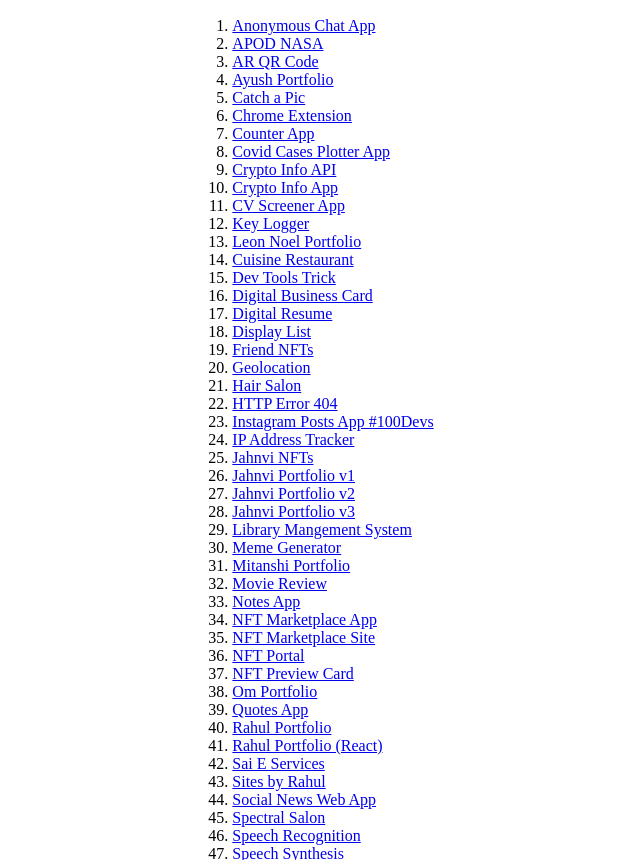
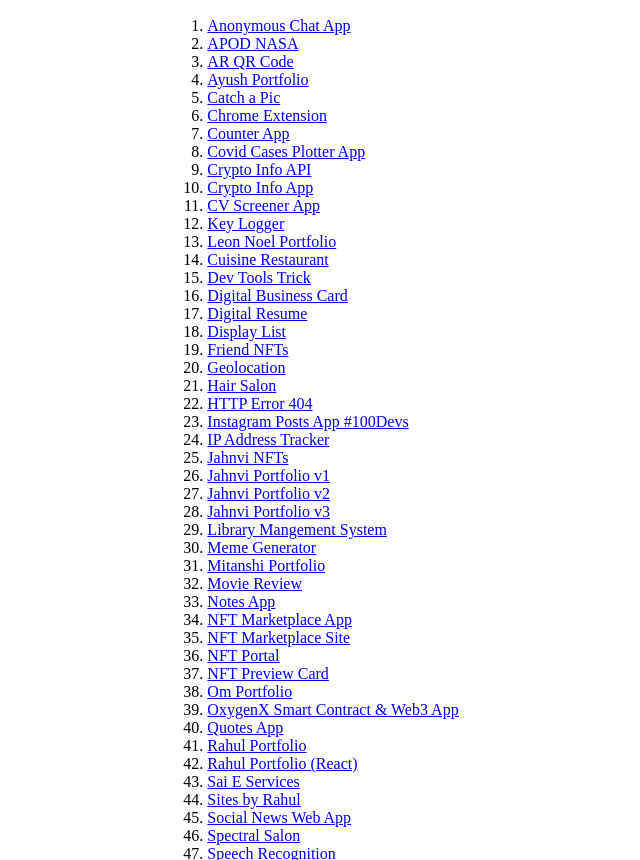
Before and after one commit to rahulkarda/sites-by-rahul, a plain HTML site: page index.html in a window 1280 px wide. Shown: the part 87-947 px from the top of the page, without its empty margins (327-967 px from the left). Drawn offline with Linux system fonts and the light colour scheme.

Commit message:
Add new website link

```diff
--- a/index.html
+++ b/index.html
@@ -48,6 +48,7 @@
         <li><a href="https://nftportalbyrahul.netlify.app">NFT Portal</a></li>
         <li><a href="https://nftcardpreviewcomponent.netlify.app">NFT Preview Card</a></li>
         <li><a href="https://omgolhani.netlify.app">Om Portfolio</a></li>
+        <li><a href="https://oxygenx-smart-contract.netlify.app/">OxygenX Smart Contract & Web3 App</a></li>
         <li><a href="https://quotes-crud-app.herokuapp.com/">Quotes App</a></li>
         <li><a href="https://rahulkarda.netlify.app">Rahul Portfolio</a></li>
         <li><a href="https://react-portfolio-rahul.netlify.app/">Rahul Portfolio (React)</a></li>
```
